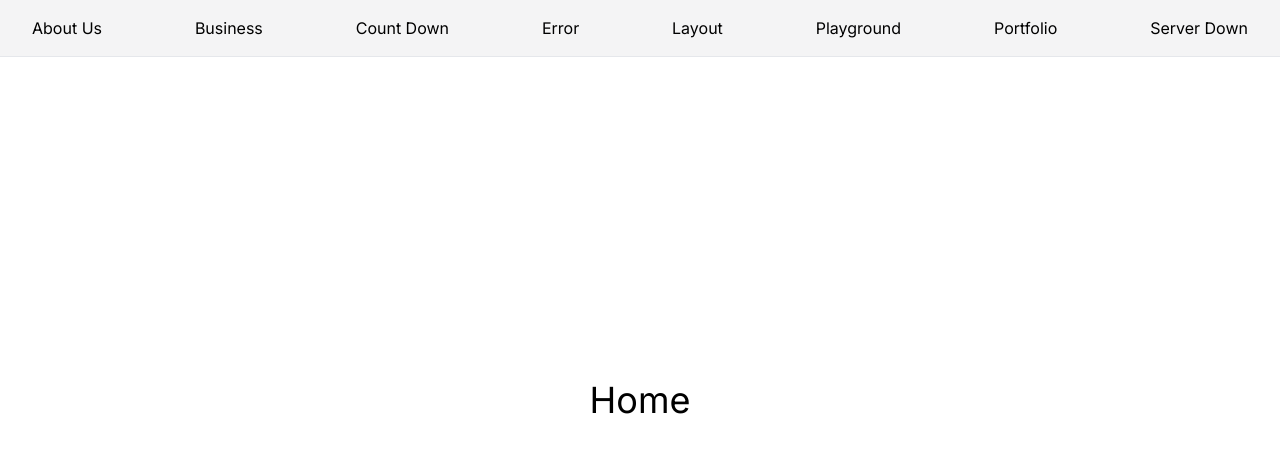
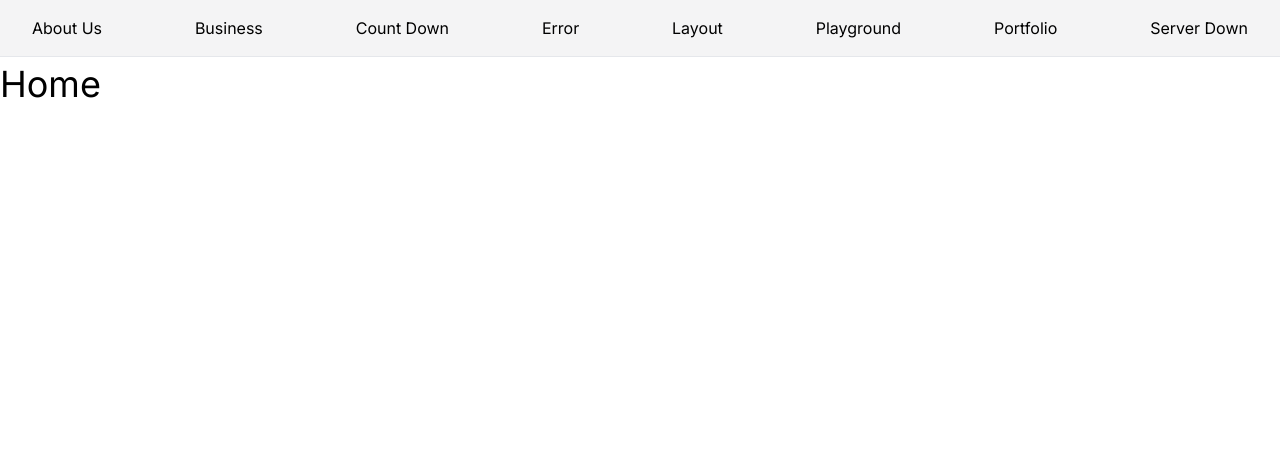
Before and after one commit to Programming-is-like-breathing-air/Pages, a Next.js app: page / in a window 1280 px wide. Shown: the top 452 px of the page. Built offline with nearby package versions, Linux system fonts and the light colour scheme.

Commit message:
update layout

```diff
--- a/src/app/layout.tsx
+++ b/src/app/layout.tsx
@@ -18,8 +18,8 @@ export default function RootLayout({
   return (
     <html lang="en">
       <body className={inter.className}>
-        <main className="h-screen flex flex-col justify-center items-center">
-          <Navbar />
+        <Navbar />
+        <main className="pt-16">
           {children}
         </main>
       </body>
--- a/src/components/ui/Navbar.tsx
+++ b/src/components/ui/Navbar.tsx
@@ -1,25 +1,20 @@
-
 import Link from "next/link"
-import { Button } from "../ui/button";
-
 
 const Navbar = () => {
-  return <div className=" bg-zinc-100 py-4 border-b border-s-zinc-200 fixed w-full z-10 top-0">
-    <div className="container flex items-center justify-between">
-
-      <Link href='/aboutus'> About Us</Link>
-      <Link href='/business'> Business</Link>
-      <Link href='/countdown'> Count Down</Link>
-      <Link href='/error'> Error</Link>
-      <Link href='/layout'> Layout</Link>
-      <Link href='/playground'>Playground</Link>
-      <Link href='/portfolio'> Portfolio</Link>
-      <Link href='/serverdown'> Server Down</Link>
-
+  return (
+    <div className="bg-zinc-100 py-4 border-b border-s-zinc-200 fixed w-full z-20 top-0">
+      <div className="container flex items-center justify-between">
+        <Link href='/aboutus'>About Us</Link>
+        <Link href='/business'>Business</Link>
+        <Link href='/countdown'>Count Down</Link>
+        <Link href='/error'>Error</Link>
+        <Link href='/layout'>Layout</Link>
+        <Link href='/playground'>Playground</Link>
+        <Link href='/portfolio'>Portfolio</Link>
+        <Link href='/serverdown'>Server Down</Link>
+      </div>
     </div>
-  </div >
-
-
+  );
 }
 
-export default Navbar
+export default Navbar;
```
